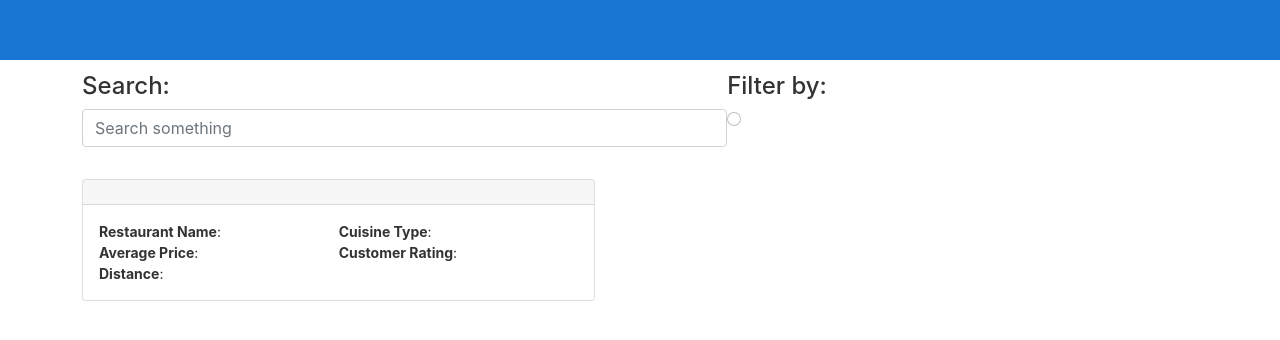
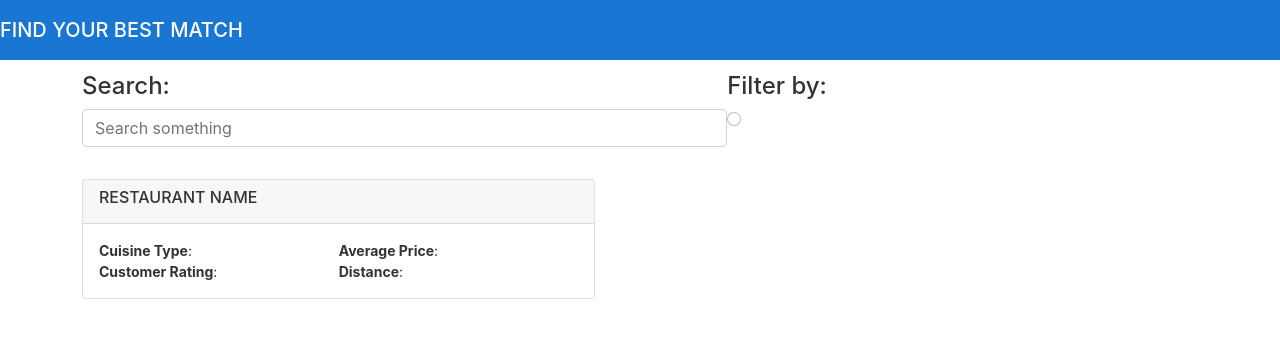
Before and after one commit to djalmaberaldo/cuisine, an Angular app in the folder frontend/cuisine-app/: page / in a window 1280 px wide. Shown: the top 340 px of the page. Built offline with nearby package versions, Linux system fonts and the light colour scheme.

Commit message:
Adding service

```diff
--- a/frontend/cuisine-app/src/app/app.component.html
+++ b/frontend/cuisine-app/src/app/app.component.html
@@ -1,12 +1,8 @@
 
 <!-- Toolbar -->
-<div class="toolbar" role="banner">
-
+<div class="toolbar" role="banner" align="center">
+  <h5> FIND YOUR BEST MATCH </h5>
 </div>
-
-
-
-
 
 <router-outlet>
 </router-outlet>
--- /dev/null
+++ b/frontend/cuisine-app/src/app/app.constants.ts
@@ -0,0 +1 @@
+export const SERVER_API_URL = 'http://127.0.0.1:5000';
--- a/frontend/cuisine-app/src/app/best-match/best-match.module.ts
+++ b/frontend/cuisine-app/src/app/best-match/best-match.module.ts
@@ -1,12 +1,14 @@
+import { CommonModule } from '@angular/common';
+import { HttpClientModule } from '@angular/common/http';
+import { NgModule } from '@angular/core';
 import { BestMatchRoutingModule } from './best-match.route';
-import { NgModule } from '@angular/core';
-import { CommonModule } from '@angular/common';
 import { SearchPageComponent } from './search-page/search-page.component';
 
 @NgModule({
   declarations: [SearchPageComponent],
   imports: [
     CommonModule,
+    HttpClientModule,
     BestMatchRoutingModule
   ],
   exports: [SearchPageComponent]
--- a/frontend/cuisine-app/src/app/best-match/best-match.route.ts
+++ b/frontend/cuisine-app/src/app/best-match/best-match.route.ts
@@ -1,6 +1,5 @@
 import { NgModule } from "@angular/core";
 import { RouterModule, Routes } from "@angular/router";
-import { BestMatchModule } from "./best-match.module";
 import { SearchPageComponent } from "./search-page/search-page.component";
 
 
--- a/frontend/cuisine-app/src/app/best-match/search-page/search-page.component.html
+++ b/frontend/cuisine-app/src/app/best-match/search-page/search-page.component.html
@@ -24,12 +24,10 @@
           <div class="list-result">
               <div class="card">
                 <div class="card-header">
-                    <h6 class="card-title"></h6>
+                    <h6 class="card-title">RESTAURANT NAME</h6>
                 </div>
                 <div class="card-body d-flex">
-                  <div>
-                      <p class="card-text"><b>Restaurant Name</b>: <span></span></p>
-                  </div>
+
                   <div>
                       <p class="card-text"><b>Cuisine Type</b>: <span></span></p>
                   </div>
```
Also changed, not shown: frontend/cuisine-app/src/app/best-match/service/restaurant.model.ts (added, +8 -0 lines), frontend/cuisine-app/src/app/best-match/service/restaurants.service.component.ts (added, +20 -0 lines).
